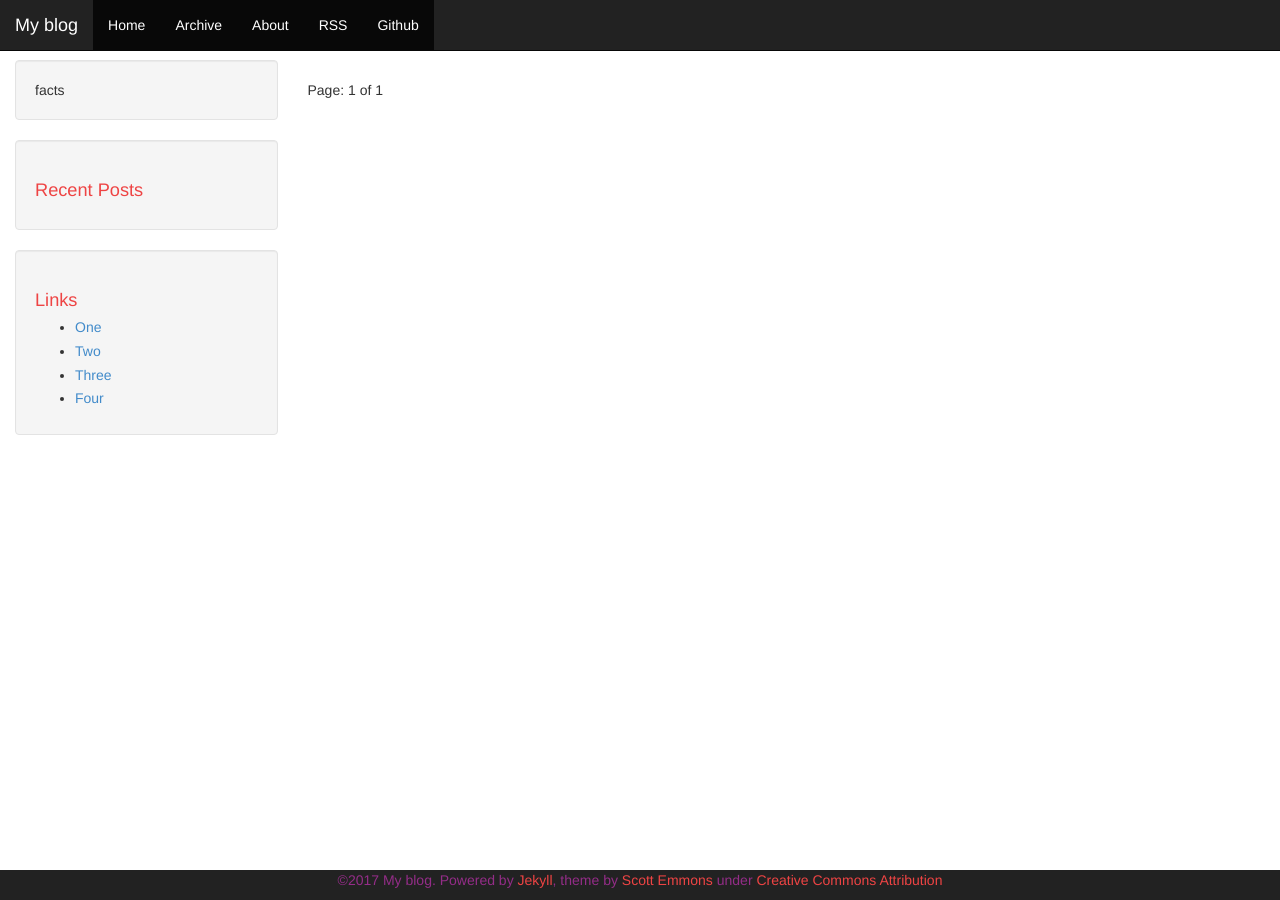
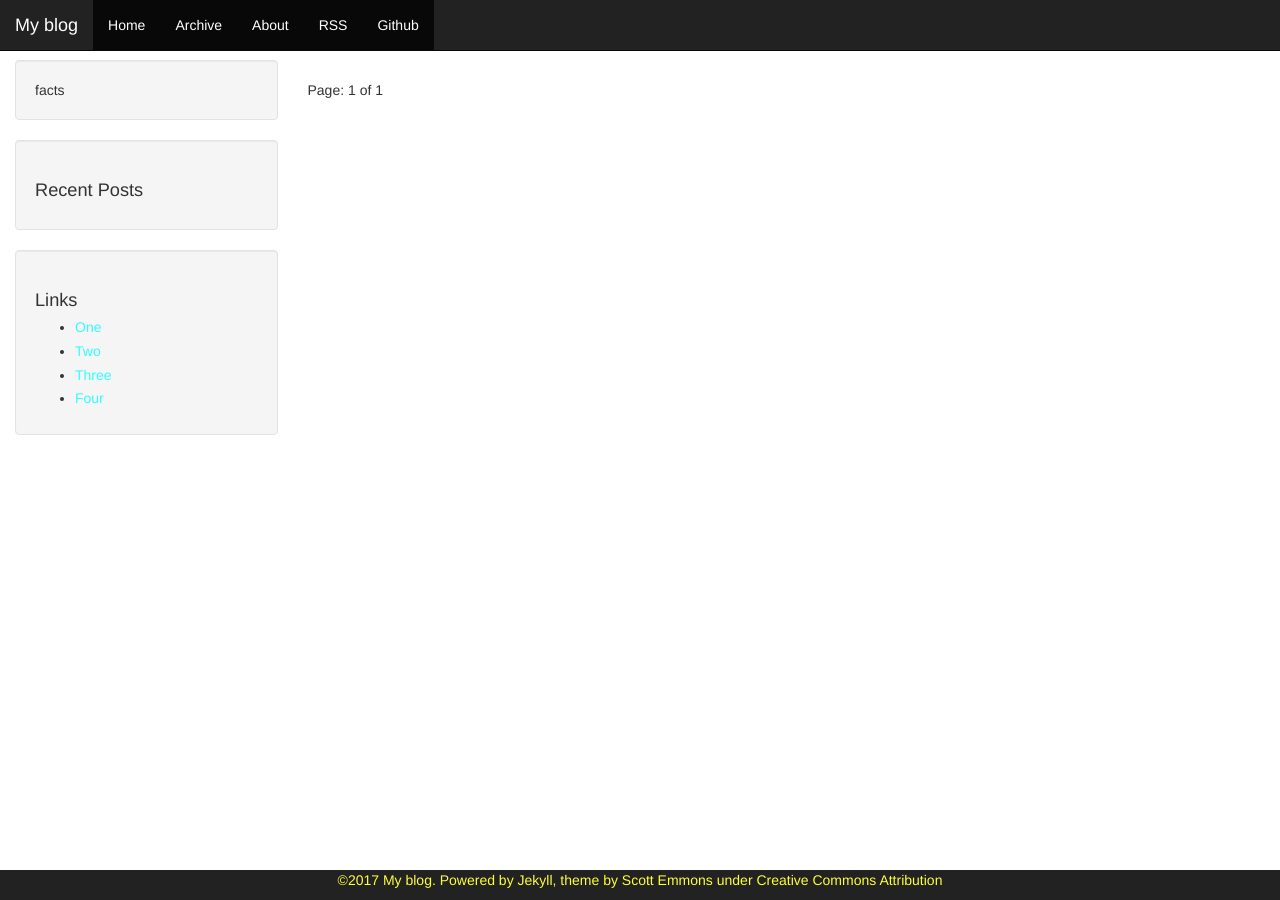
Before and after one commit to scotte/jekyll-clean, a Jekyll site: the page built from index.html, in a window 1280 px wide. Built offline with Jekyll 4.4.1, drawn with Linux system fonts in a browser that asks for light colours; the list of posts is cut into pages by our own code.

Commit message:
Update theme.css

```diff
--- a/css/theme.css
+++ b/css/theme.css
@@ -4,7 +4,7 @@ body {
 }
 
 .copyright {
-    color: #942D88;
+    color: #FCFF33;
 }
 
 .footer {
@@ -12,16 +12,16 @@ body {
 }
 
 .footer a {
-    color: #ee4444;
+    color: #FCFF33;
 }
 
 .sidebar h1 {
-    color: #ee4444;
+    color: ##33FF9C;
     font-size: 1.3em;
 }
 
 .sidebar a {
-    color: #428bca;
+    color: #33FCFF;
 }
 
 .sidebar li {
@@ -38,14 +38,14 @@ body {
 }
 
 .well h1 {
-    color: #ee4444;
+    color: ##33FCFF;
     font-size: 1.3em;
 }
 
 .author {
-    color: #ee4444;
+    color: ##FCFF33;
 }
 
 .author a {
-    color: #ee4444;
+    color: #96FF33;
 }
```
